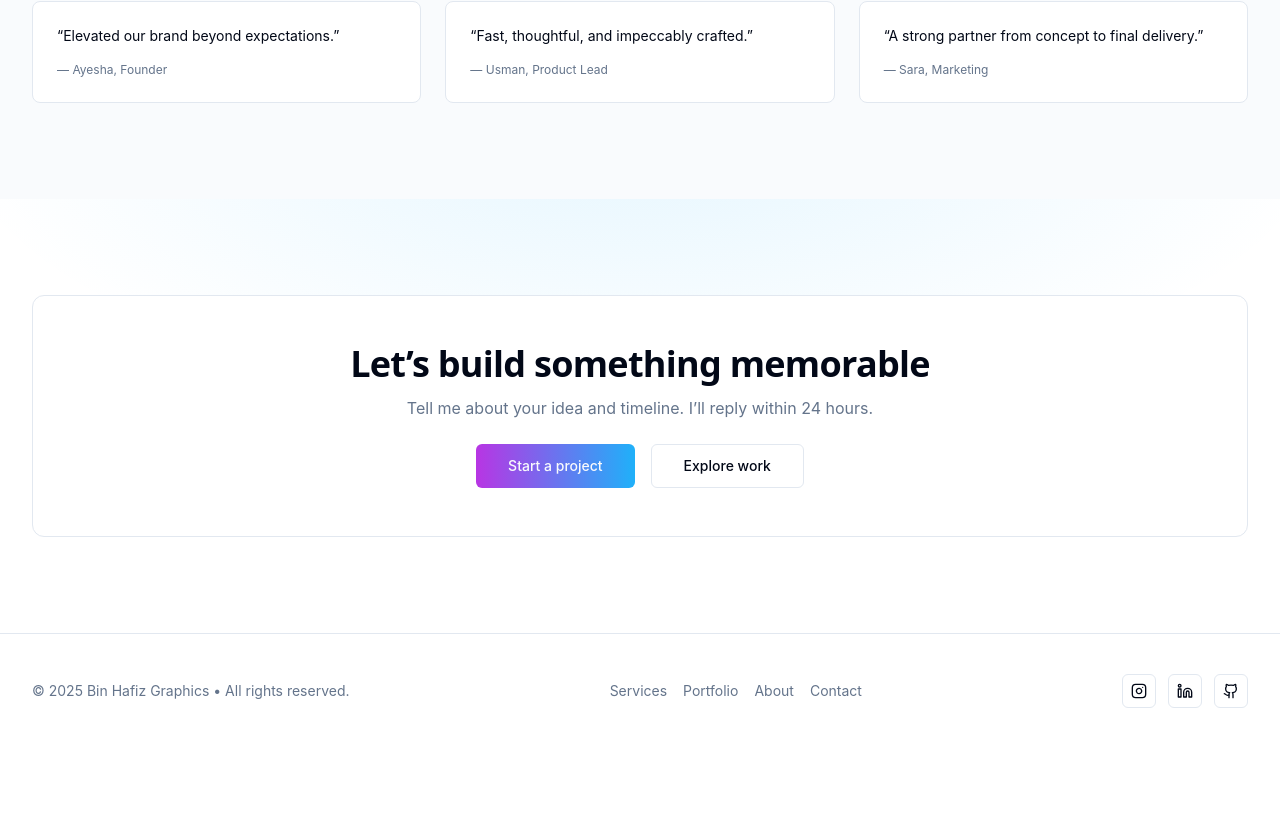
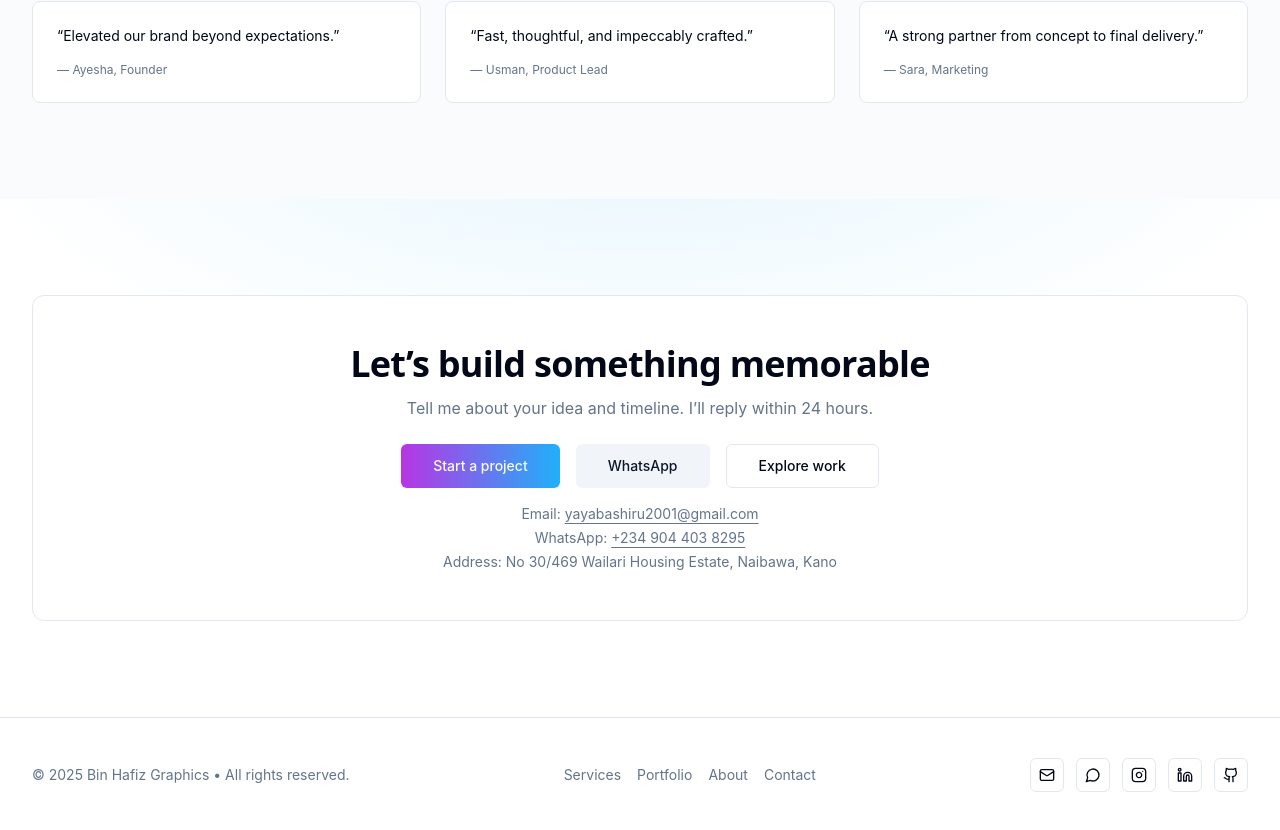
Before and after one commit to Afoummi/binhafiz-artistry-studio, a React (Vite) app: page / in a window 1280 px wide. Shown: the part 2755-3585 px from the top of the page. Before the commit the page ends 3503 px from the top, so only its background shows below. Built offline with nearby package versions, Linux system fonts and the light colour scheme.

Commit message:
Add contact information
Add email, address, and WhatsApp number to the website.

```diff
--- a/src/components/site/ContactCTA.tsx
+++ b/src/components/site/ContactCTA.tsx
@@ -10,12 +10,20 @@ const ContactCTA = () => {
           <p className="mt-3 text-muted-foreground">Tell me about your idea and timeline. I’ll reply within 24 hours.</p>
           <div className="mt-6 flex flex-wrap items-center justify-center gap-4">
             <Button asChild variant="hero" size="lg">
-              <a href="mailto:hello@binhafiz.graphics?subject=Project Inquiry - Bin Hafiz Graphics">Start a project</a>
+              <a href="mailto:yayabashiru2001@gmail.com?subject=Project Inquiry - Bin Hafiz Graphics">Start a project</a>
+            </Button>
+            <Button asChild variant="secondary" size="lg">
+              <a href="https://wa.me/2349044038295?text=Hi%20Bin%20Hafiz%20Graphics%2C%20I%27d%20like%20to%20discuss%20a%20project." target="_blank" rel="noopener">WhatsApp</a>
             </Button>
             <Button asChild variant="outline" size="lg">
               <a href="#portfolio">Explore work</a>
             </Button>
           </div>
+          <address className="mt-4 space-y-1 text-sm text-muted-foreground not-italic">
+            <p>Email: <a className="underline underline-offset-4" href="mailto:yayabashiru2001@gmail.com">yayabashiru2001@gmail.com</a></p>
+            <p>WhatsApp: <a className="underline underline-offset-4" href="https://wa.me/2349044038295" target="_blank" rel="noopener">+234 904 403 8295</a></p>
+            <p>Address: No 30/469 Wailari Housing Estate, Naibawa, Kano</p>
+          </address>
         </div>
       </div>
     </section>
--- a/src/components/site/Footer.tsx
+++ b/src/components/site/Footer.tsx
@@ -1,4 +1,4 @@
-import { Github, Instagram, Linkedin } from "lucide-react";
+import { Github, Instagram, Linkedin, Mail, MessageCircle } from "lucide-react";
 
 const Footer = () => {
   return (
@@ -12,6 +12,8 @@ const Footer = () => {
           <a href="#contact" className="text-sm text-muted-foreground hover:text-foreground">Contact</a>
         </nav>
         <div className="flex items-center gap-3">
+          <a aria-label="Email" href="mailto:yayabashiru2001@gmail.com" className="p-2 rounded-md border border-border hover:bg-accent/50"><Mail className="size-4" /></a>
+          <a aria-label="WhatsApp" href="https://wa.me/2349044038295" target="_blank" rel="noopener" className="p-2 rounded-md border border-border hover:bg-accent/50"><MessageCircle className="size-4" /></a>
           <a aria-label="Instagram" href="#" className="p-2 rounded-md border border-border hover:bg-accent/50"><Instagram className="size-4" /></a>
           <a aria-label="LinkedIn" href="#" className="p-2 rounded-md border border-border hover:bg-accent/50"><Linkedin className="size-4" /></a>
           <a aria-label="GitHub" href="#" className="p-2 rounded-md border border-border hover:bg-accent/50"><Github className="size-4" /></a>
```
